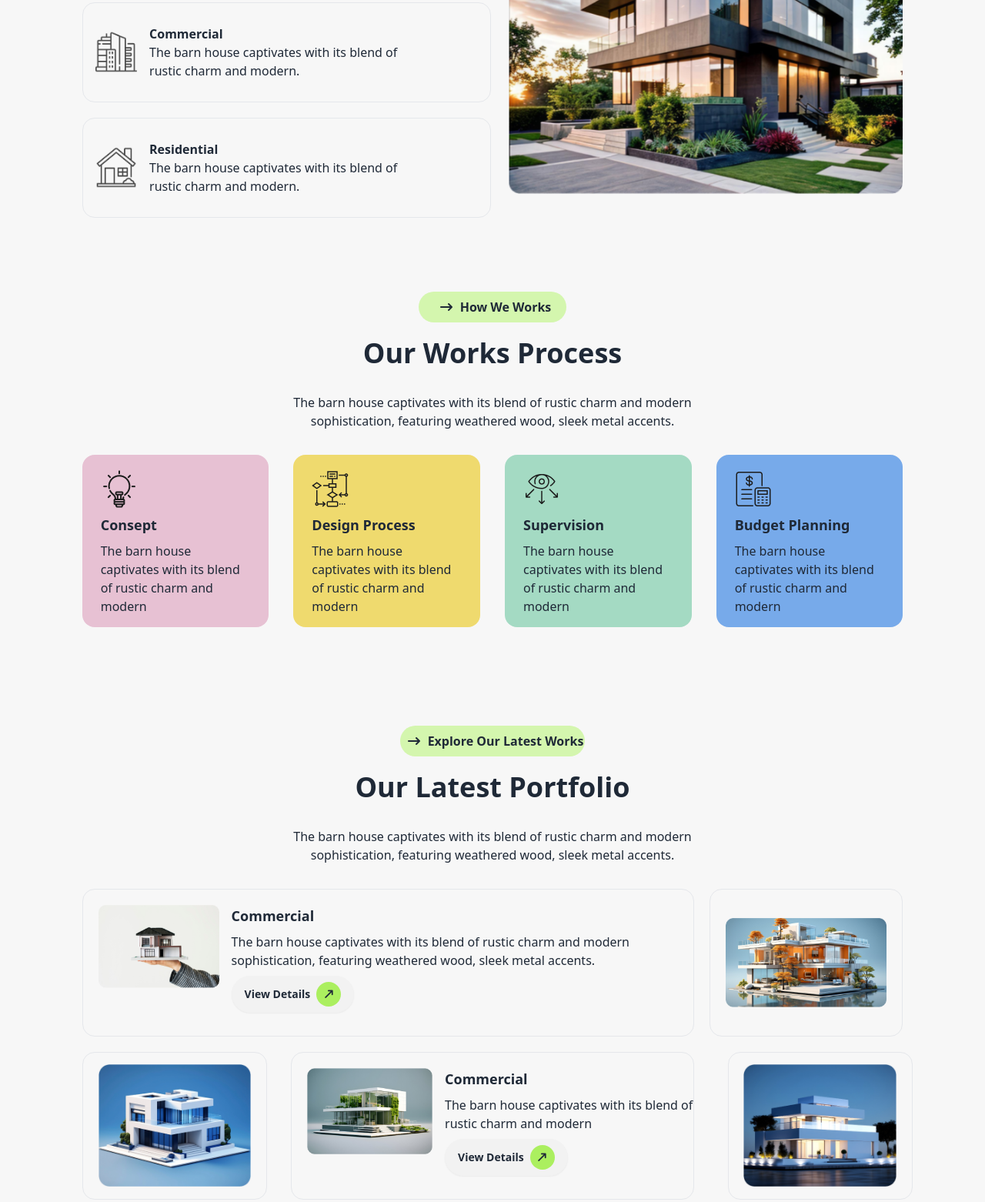
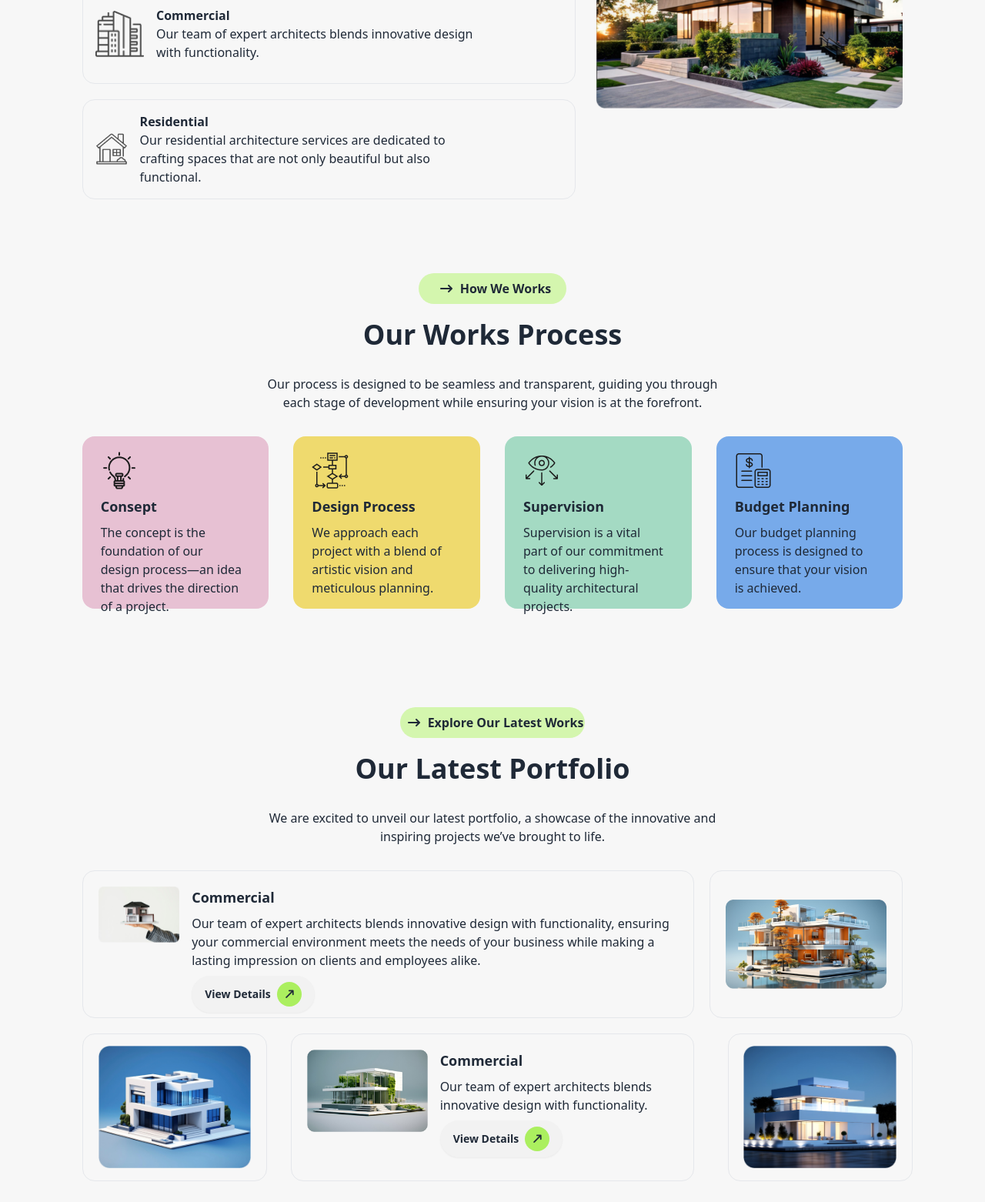
Before and after one commit to Md-Siyam94/Assignment-03, a plain HTML site: page index.html in a window 1280 px wide. Shown: the part 1073-2635 px from the top of the page at 77% size. Drawn offline with nearby package versions, Linux system fonts and the light colour scheme.

Commit message:
Fixed some bug

```diff
--- a/index.html
+++ b/index.html
@@ -35,6 +35,7 @@ crossorigin="anonymous" referrerpolicy="no-referrer" />
 
 
               }
+
             }
           }
         }
@@ -137,14 +138,14 @@ crossorigin="anonymous" referrerpolicy="no-referrer" />
               <div class="ml-4"><img src="B10-Assignment-03-main/assets/commercial.png" alt=""></div>
               <div class="h-32 flex flex-col justify-center  ">
                 <h2 class="font-bold">Commercial</h2>
-                <p class="w-4/5">The barn house captivates with its blend of rustic charm and modern.</p>
+                <p class="w-4/5"> Our team of expert architects blends innovative design with functionality.</p>
               </div>
             </div>
             <div class="flex border mt-5 w-[96%] gap-4 items-center rounded-2xl">
               <div class="ml-4"><img src="B10-Assignment-03-main/assets/residential.png" alt=""></div>
               <div class="h-32 flex flex-col justify-center  ">
                 <h2 class="font-bold">Residential</h2>
-                <p class="w-4/5">The barn house captivates with its blend of rustic charm and modern.</p>
+                <p class="w-4/5"> Our residential architecture services are dedicated to crafting spaces that are not only beautiful but also functional.</p>
               </div>
             </div>
           </div>
@@ -164,29 +165,29 @@ crossorigin="anonymous" referrerpolicy="no-referrer" />
               <span class="font-bold">How We Works</span>
             </div>
             <h1 class="text-4xl font-bold my-5">Our Works Process</h1>
-            <p class="sm:w-7/12 w-[96%] mx-auto my-8">The barn house captivates with its blend of rustic charm and modern sophistication, featuring weathered wood, sleek metal accents.</p>
+            <p class="sm:w-7/12 w-[96%] mx-auto my-8"> Our process is designed to be seamless and transparent, guiding you through each stage of development while ensuring your vision is at the forefront.</p>
           </div>
 
           <div class=" flex flex-col sm:flex-row space-y-4 sm:space-y-0  sm:space-x-8">
             <div class="sm:w-64 w-full h-56 bg-creem pl-6 pr-8 rounded-2xl ">
               <img class="my-2 mt-5" src="B10-Assignment-03-main/assets/concept.png" alt="">
               <h4 class="font-bold text-lg">Consept</h4>
-              <p class="my-2">The barn house captivates with its blend of rustic charm and modern</p>
+              <p class="my-2"> The concept is the foundation of our design process—an idea that drives the direction of a project.</p>
             </div>
             <div class="sm:w-64 w-full h-56 bg-yollow pl-6 pr-8 rounded-2xl ">
               <img class="my-2 mt-5" src="B10-Assignment-03-main/assets/flow-chart.png" alt="">
               <h4 class="font-bold text-lg">Design Process</h4>
-              <p class="my-2">The barn house captivates with its blend of rustic charm and modern</p>
+              <p class="my-2">We approach each project with a blend of artistic vision and meticulous planning.</p>
             </div>
             <div class="sm:w-64 w-full h-56 bg-mintgreen pl-6 pr-8 rounded-2xl ">
               <img class="my-2 mt-5" src="B10-Assignment-03-main/assets/vision.png" alt="">
               <h4 class="font-bold text-lg">Supervision</h4>
-              <p class="my-2">The barn house captivates with its blend of rustic charm and modern</p>
+              <p class="my-2">Supervision is a vital part of our commitment to delivering high-quality architectural projects.</p>
             </div>
             <div class="sm:w-64 w-full h-56 bg-lightblue pl-6 pr-8 rounded-2xl ">
               <img class="my-2 mt-5" src="B10-Assignment-03-main/assets/budget-planning.png" alt="">
               <h4 class="font-bold text-lg">Budget Planning</h4>
-              <p class="my-2">The barn house captivates with its blend of rustic charm and modern</p>
+              <p class="my-2">Our budget planning process is designed to ensure that your vision is achieved.</p>
             </div>
           </div>
         </div>
@@ -202,7 +203,7 @@ crossorigin="anonymous" referrerpolicy="no-referrer" />
               <span class="font-bold">Explore Our Latest Works</span>
             </div>
             <h1 class="text-4xl font-bold my-5">Our Latest Portfolio</h1>
-            <p class="sm:w-7/12 w-[96%] mx-auto my-8">The barn house captivates with its blend of rustic charm and modern sophistication, featuring weathered wood, sleek metal accents.</p>
+            <p class="sm:w-7/12 w-[96%] mx-auto my-8">We are excited to unveil our latest portfolio, a showcase of the innovative and inspiring projects we’ve brought to life.</p>
           </div>
 
           <div class="w-11/12 mx-auto sm:w-full">
@@ -213,7 +214,7 @@ crossorigin="anonymous" referrerpolicy="no-referrer" />
                 </div>
                 <div class="  ">
                   <h4 class="text-lg font-bold">Commercial</h4>
-                  <p class="11/12 my-2">The barn house captivates with its blend of rustic charm and modern sophistication, featuring weathered wood, sleek metal accents.</p>
+                  <p class="11/12 my-2">Our team of expert architects blends innovative design with functionality, ensuring your commercial environment meets the needs of your business while making a lasting impression on clients and employees alike.</p>
                   <button class=" btn font-bold rounded-3xl flex items-center gap-2 mb-16">
                     <span>View Details</span>
                     <div class="size-8 flex items-center justify-center bg-lightgreen rounded-full">
@@ -235,7 +236,7 @@ crossorigin="anonymous" referrerpolicy="no-referrer" />
                 </div>
                 <div class="">
                   <h4 class="text-lg font-bold">Commercial</h4>
-                  <p class="my-2">The barn house captivates with its blend of rustic charm and modern</p>
+                  <p class="my-2">Our team of expert architects blends innovative design with functionality.</p>
                   <button class=" btn font-bold rounded-3xl flex items-center gap-2 mb-16">
                     <span>View Details</span>
                     <div class="size-8 flex items-center justify-center bg-lightgreen rounded-full">
@@ -263,7 +264,7 @@ crossorigin="anonymous" referrerpolicy="no-referrer" />
               <span class="font-bold">How We Works</span>
             </div>
             <h1 class="text-4xl font-bold my-5 text-center">Let's Discuss Next Project</h1>
-            <p class="sm:w-7/12 w-[96%] mx-auto text-center my-8">The barn house captivates with its blend of rustic charm and modern sophistication, featuring weathered wood, sleek metal accents.</p>
+            <p class="sm:w-7/12 w-[96%] mx-auto text-center my-8"> Whether you're planning a commercial development, a residential renovation, or a completely new build, our team is ready to collaborate with you on your next project.</p>
           </div>
 
           <div class="sm:w-full w-11/12 grid sm:grid-cols-2 grid-cols-1 mx-auto  gap-4 ">
@@ -297,7 +298,7 @@ crossorigin="anonymous" referrerpolicy="no-referrer" />
                 <span class="text-3xl font-bold text-white">Rinterio</span>
             </div>
           </a>
-          <p class=" sm:w-2/5 w-11/12 mx-auto text-center text-white opacity-60 my-4">The barn house captivates with its blend of rustic charm and modern sophistication, featuring weathered wood, sleek metal accents.</p>
+          <p class=" sm:w-2/5 w-11/12 mx-auto text-center text-white opacity-60 my-4">With a passion for design and a commitment to excellence, we bring together creativity, functionality, and sustainability to deliver architectural solutions that exceed expectations.</p>
         </div>
 
         <div>
```
